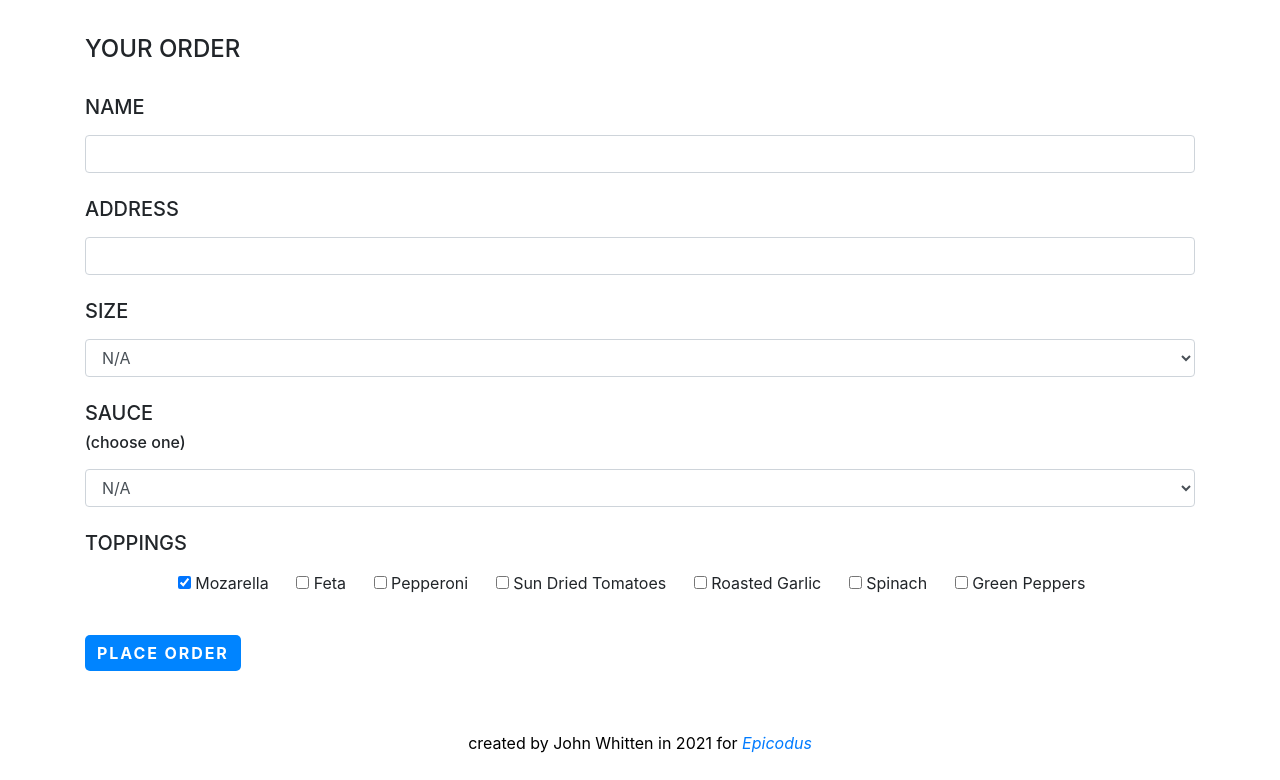
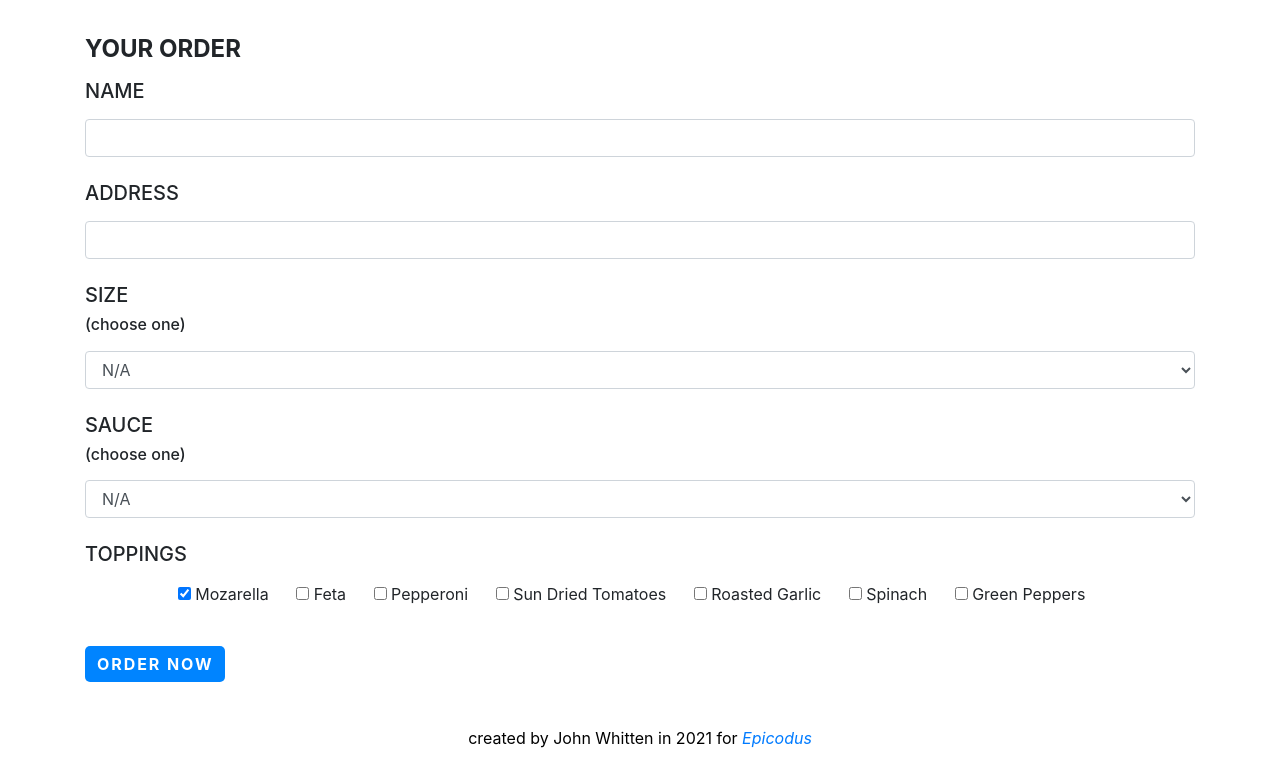
Before and after one commit to johnwhittenstudio/project-4, a plain HTML site: page index.html in a window 1280 px wide. Shown: the part 147-927 px from the top of the page. Drawn offline with Linux system fonts and the light colour scheme.

Commit message:
Pizza() test passed.

```diff
--- a/index.html
+++ b/index.html
@@ -14,18 +14,16 @@
   <h3>Online Order Form</h3>
 </div>
 <div class="container">
-
-  <div class="form-group">
-  <h4>YOUR ORDER</h4>
-  <br>
-  <form id="order-form">
+<form id="order-form"></form>
+  <h4><strong>YOUR ORDER</strong></h4>
+  <div class="form-group"></div>
   <label for="new-first-name"><h5>NAME</h5></label>
   <input type="text" class="form-control" id="new-name">
   <br>
   <label for="new-address"><h5>ADDRESS</h5></label>
   <input type="text" class="form-control" id="new-address">
   <br>
-    <label for="size"><h5>SIZE</h5></label>
+  <label for="size"><h5>SIZE</h5><h6>(choose one)</h6></label>
     <select class="form-control" id="new-size" name="size">
       <option value="">N/A</option>
       <option value="SM">Small - 12 in.</option>
@@ -34,8 +32,8 @@
       <option value="XL">Extra Large - 24 in.</option>
     </select>
   <br>
-    <label for="toppings"><h5>SAUCE</h5><h6>(choose one)</h6></label>
-      <select class="form-control" id="new-toppings" name="toppings">
+  <label for="topping"><h5>SAUCE</h5><h6>(choose one)</h6></label>
+    <select class="form-control" id="new-topping" name="topping">
       <option value="">N/A</option>
       <option value="MA">Marinara</option>
       <option value="GA">Garlic Cream</option>
@@ -78,7 +76,7 @@
   </div>
   <br>
   </div>
-    <button type="submit" class="btn btn-lng center-block">PLACE ORDER</button>
+  <button type="submit" class="btn btn-lng center-block">ORDER NOW</button>
 </form>
 </div>
 <br>
--- a/js/scripts.js
+++ b/js/scripts.js
@@ -0,0 +1,4 @@
+function Pizza(size, toppings) {
+  this.size = size;
+  this.toppings = toppings;
+}
```
Lines whose indentation alone changed are shown as unchanged.
